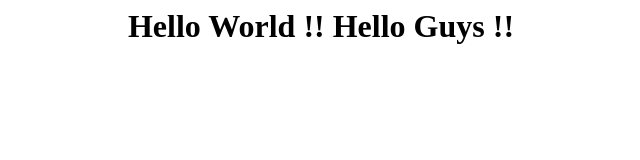
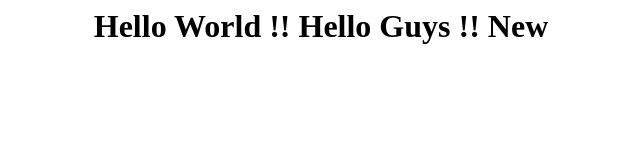
Before and after one commit to kunal-ys/kunal-webserver, a plain HTML site: page index.html in a window 1280 px wide. Shown: the whole page, without its empty margins (319-959 px from the left). Drawn offline with Linux system fonts and the light colour scheme.

Commit message:
Update index.html

```diff
--- a/index.html
+++ b/index.html
@@ -1,2 +1,3 @@
 <center><h1>Hello World !!</h1<center>
 Hello Guys !!
+New
```
